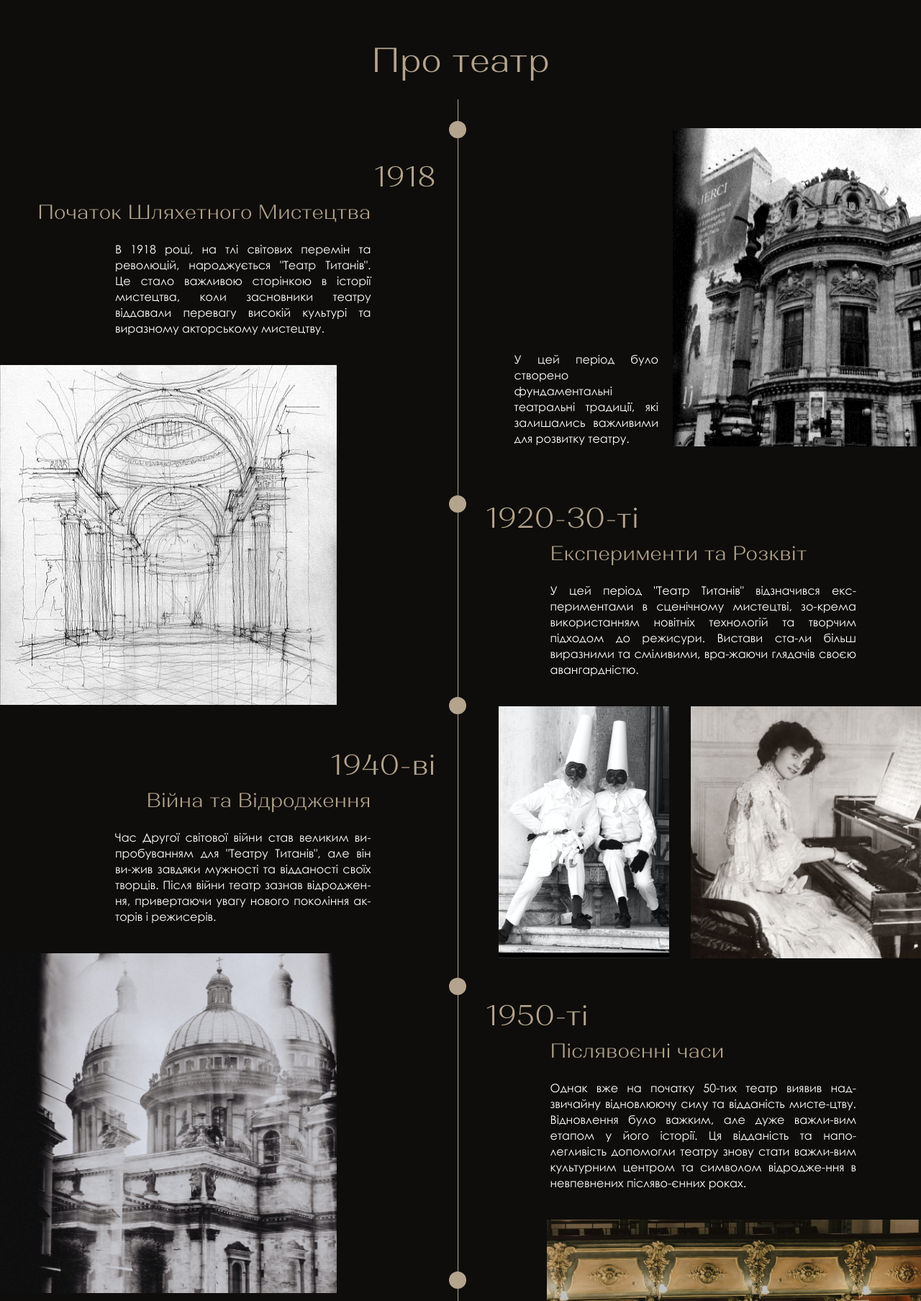
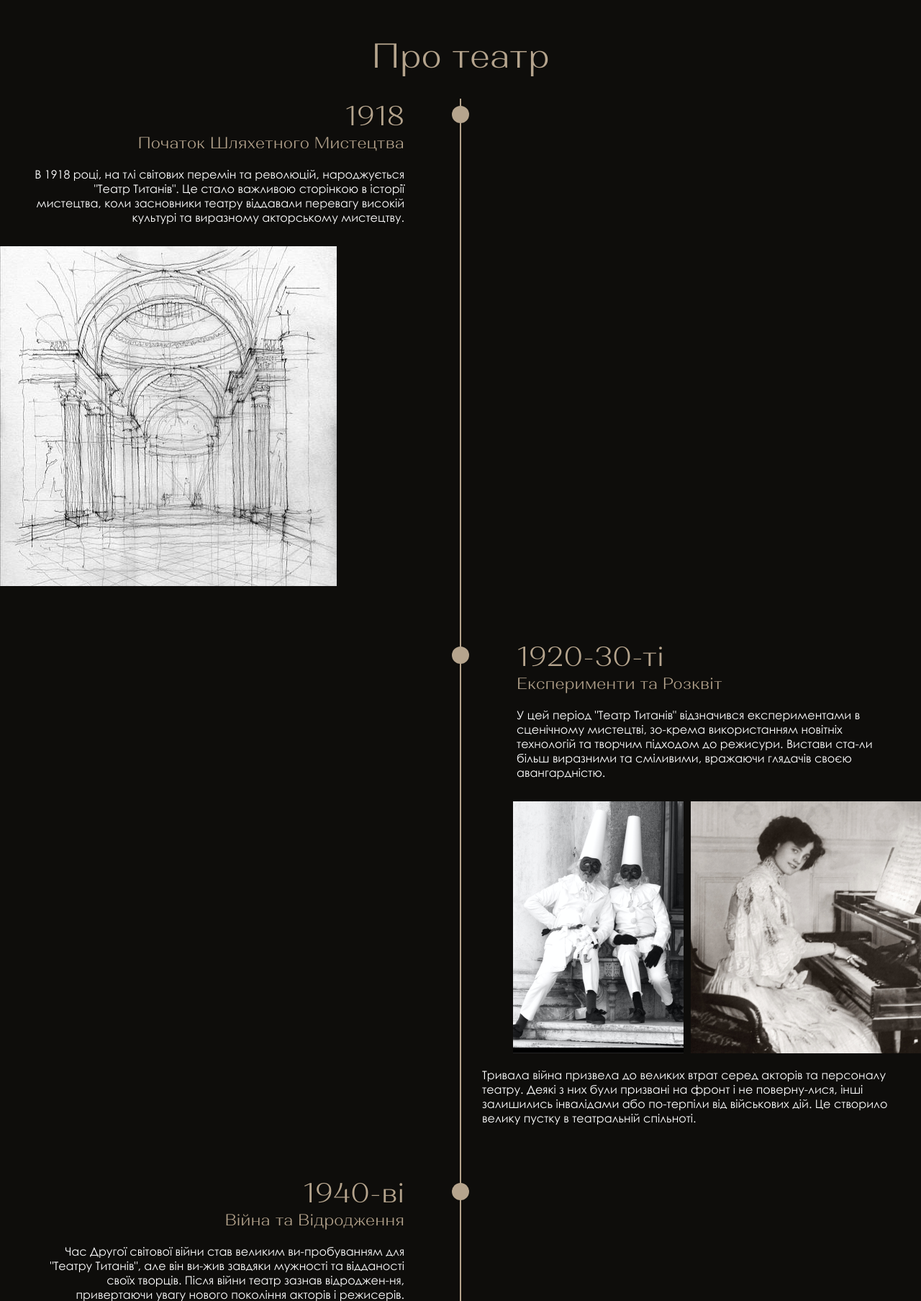
Before and after one commit to Mar4ik10/theatresiteproject, a Django app: page /abouttheatre/ in a window 1280 px wide. Shown: the part 126-1933 px from the top of the page at 72% size. Run offline with Django 4.2, Linux system fonts and the light colour scheme.

Commit message:
Create responsive abouttheatre

```diff
--- a/theatreproj/static/responsive.css
+++ b/theatreproj/static/responsive.css
@@ -20,7 +20,24 @@
   }
 }
 
-@media screen and (max-width: 660px) {
+@media screen and (max-width: 750px) {
+  .timeline-items::before {
+    left: 11px;
+  }
+
+  .timeline-items:nth-child(odd) {
+    padding-right: 0;
+    text-align: left;
+  }
+
+  .timeline-items:nth-child(odd),
+  .timeline-items:nth-child(even) {
+    padding-left: 40px;
+  }
+
+  .timeline-dot {
+    left: 0;
+  }
 }
 
 @media only screen and (max-width: 500px) {
--- a/theatreproj/static/styles.css
+++ b/theatreproj/static/styles.css
@@ -280,299 +280,100 @@ body {
 
 /*--------------------------about_theatre-------------------------------*/
 
-.text-35 {
+.about-title {
+  display: flex;
+  text-align: center;
+  justify-content: center;
+  color: #b5a48d;
   font-family: Alethia Next;
-  font-size: 48px;
+  font-size: 3rem;
   font-weight: 350;
-  line-height: 70px;
-  letter-spacing: 0em;
-  text-align: center;
-  color: #b5a48d;
-  margin-top: 20px;
 }
 
-.mainFrame {
+.timeline-items {
+  margin: auto;
+  display: flex;
+  flex-wrap: wrap;
   width: 100%;
-  height: auto;
-  display: flex;
-  margin-top: 20px;
-}
-
-.centralFrame {
-  flex-basis: 1px;
-  margin-right: 8px;
-  height: auto;
-  background: #b5a48d;
+  padding-bottom: 70px;
   position: relative;
 }
 
-.rightFrame {
-  flex: 1;
-  height: 3441px;
-  align-content: center;
+.timeline-items::before {
+  content: "";
+  position: absolute;
+  width: 2px;
+  height: 100%;
+  background-color: #b5a48d;
+  left: calc(50% - 1px);
 }
 
-.leftFrame {
-  flex: 1;
-  height: 3441px;
+.timeline-dot {
+  height: 24px;
+  width: 24px;
+  background-color: #b5a48d;
+  position: absolute;
+  left: calc(50% - 12px);
+  top: calc(10px);
+  border-radius: 50%;
 }
 
-.frame-164 {
-  display: flex;
-  flex-direction: row;
-  width: 135px;
-  height: 28px;
-  margin-left: 40%;
+.timeline-items:nth-child(1) {
+  margin-top: 30px;
 }
 
-.circle1 {
-  width: 24px;
-  height: 24px;
-  background-color: #b5a48d;
-  border-radius: 50%;
-  position: absolute;
-  top: 30px;
-  left: 50%;
-  transform: translateX(-50%);
+.timeline-items:nth-child(odd) {
+  padding-right: calc(50% + 30px);
 }
 
-.circle2 {
-  width: 24px;
-  height: 24px;
-  background-color: #b5a48d;
-  border-radius: 50%;
-  position: absolute;
-  top: 550px;
-  left: 50%;
-  transform: translateX(-50%);
+.timeline-items:nth-child(odd) {
+  text-align: right;
 }
 
-.circle3 {
-  width: 24px;
-  height: 24px;
-  background-color: #b5a48d;
-  border-radius: 50%;
-  position: absolute;
-  top: 830px;
-  left: 50%;
-  transform: translateX(-50%);
+.timeline-items:nth-child(even) {
+  padding-left: calc(50% + 30px);
+  text-align: left;
 }
 
-.circle4 {
-  width: 24px;
-  height: 24px;
-  background-color: #b5a48d;
-  border-radius: 50%;
-  position: absolute;
-  top: 1220px;
-  left: 50%;
-  transform: translateX(-50%);
-}
-
-.circle5 {
-  width: 24px;
-  height: 24px;
-  background-color: #b5a48d;
-  border-radius: 50%;
-  position: absolute;
-  top: 1628px;
-  left: 50%;
-  transform: translateX(-50%);
-}
-
-.circle6 {
-  width: 24px;
-  height: 24px;
-  background-color: #b5a48d;
-  border-radius: 50%;
-  position: absolute;
-  top: 1940px;
-  left: 50%;
-  transform: translateX(-50%);
-}
-
-.circle7 {
-  width: 24px;
-  height: 24px;
-  background-color: #b5a48d;
-  border-radius: 50%;
-  position: absolute;
-  top: 2420px;
-  left: 50%;
-  transform: translateX(-50%);
-}
-
-.part1 {
-  margin-right: 30px;
-  margin-top: 17px;
-}
-
-.part2 {
-  margin-right: 30px;
-  margin-top: 50px;
-}
-
-.part3 {
-  margin-right: 30px;
-  margin-top: 50px;
-}
-
-.part4 {
-  margin-right: 30px;
-  margin-top: 50px;
-}
-
-.text-years {
+.timeline-date {
   font-family: Alethia Next;
-  font-size: 40px;
+  font-size: 2.4rem;
   font-weight: 350;
-  line-height: 58px;
-  text-align: right;
   color: #b5a48d;
 }
 
-.text-caption {
-  font-family: Alethia Next;
-  font-size: 28px;
-  font-weight: 350;
-  line-height: 41px;
-  letter-spacing: 0em;
-  text-align: right;
-  margin-right: 90px;
-  color: #b5a48d;
+.timeline-content {
+  padding: 0 3rem;
+  margin-bottom: 30px;
 }
 
-.text-descrip {
+.timeline-caption {
+  font-family: Alethia Next;
+  font-size: 1.4rem;
+  font-weight: 350;
+  color: #b5a48d;
+  margin-bottom: 20px;
+}
+
+.timeline-descrip {
   font-family: Century Gothic;
   font-size: 16px;
   font-weight: 300;
-  line-height: 22px;
-  letter-spacing: 0em;
-  text-align: justify;
-  margin-right: 90px;
-  margin-left: 160px;
-  margin-top: 20px;
   color: #ffffff;
 }
 
-.image1 {
-  width: 468px;
-  height: 472px;
-  margin-top: 40px;
+.timeline-section img {
+  max-width: 100%;
+  height: auto;
 }
 
-.part5 {
-  margin-left: 30px;
+.about-img-right {
+  width: 100%;
 }
 
-.part5_1 {
-  display: flex;
-  flex-direction: row;
-}
-
-.part6 {
-  margin-top: 70px;
-  margin-left: 30px;
-}
-
-.part6_1 {
-  display: flex;
-  flex-direction: row;
-}
-
-.part7 {
-  margin-top: 50px;
-  margin-left: 30px;
-}
-
-.part7_1 {
-  display: flex;
-  flex-direction: row;
-}
-
-.part8 {
-  margin-top: 50px;
-  margin-left: 30px;
-}
-
-.part8_1 {
-  display: flex;
-  flex-direction: row;
-}
-
-.text-years2 {
-  font-family: Alethia Next;
-  font-size: 40px;
-  font-weight: 350;
-  line-height: 58px;
-  text-align: left;
-  color: #b5a48d;
-}
-
-.text-caption2 {
-  font-family: Alethia Next;
-  font-size: 28px;
-  font-weight: 350;
-  line-height: 41px;
-  letter-spacing: 0em;
-  text-align: left;
-  margin-left: 90px;
-  color: #b5a48d;
-}
-
-.text-descrip2 {
-  font-family: Century Gothic;
-  font-size: 16px;
-  font-weight: 300;
-  line-height: 22px;
-  text-align: justify;
-  margin-left: 90px;
-  margin-right: 90px;
-  margin-top: 20px;
-  color: #ffffff;
-}
-
-.text-descrip3 {
-  font-family: Century Gothic;
-  font-size: 16px;
-  font-weight: 300;
-  line-height: 22px;
-  text-align: justify;
-  margin-left: 40px;
-  margin-right: 20px;
-  margin-top: 350px;
-  color: #ffffff;
-}
-
-.text-descrip4 {
-  font-family: Century Gothic;
-  font-size: 16px;
-  font-weight: 300;
-  line-height: 22px;
-  text-align: justify;
-  margin-left: 90px;
-  margin-right: 90px;
-  margin-top: 30px;
-  color: #ffffff;
-}
-
-.image5 {
-  margin-top: 40px;
-}
-
-.image6 {
-  margin-top: 40px;
-  margin-left: auto;
-}
-
-.image7 {
-  margin-left: 30px;
-  margin-top: 40px;
-}
-
-.image8 {
-  margin-top: 40px;
-  margin-left: auto;
+.about-img-right img {
+  float: right;
+  padding: 0 0 20px 10px;
 }
 
 /*--------------------------select_tickets-------------------------------*/
@@ -1425,14 +1226,3 @@ input:focus ~ .highlight {
     display: none !important;
   }
 }
-
-/*  dsadadsd*/
-
-.title {
-  color: var(--beige, #b5a48d);
-  font-family: Alethia Next;
-  font-size: 48px;
-  font-style: normal;
-  font-weight: 350px;
-  line-height: normal;
-}
--- a/theatreproj/templates/abouttheatre.html
+++ b/theatreproj/templates/abouttheatre.html
@@ -1,121 +1,132 @@
 {% extends "base.html" %}{% load static %}{% block main %}
-<div class="text-35">Про театр</div>
-<div class="mainFrame">
-  <div class="rightFrame">
-    <div class="part1">
-      <div class="text-years">1918</div>
-      <div class="text-caption">Початок Шляхетного Мистецтва</div>
-      <div class="text-descrip">
+<h1 class="about-title">Про театр</h1>
+
+<section class="timeline-section">
+  <div class="timeline-items">
+    <div class="timeline-dot"></div>
+
+    <div class="timeline-content">
+      <div class="timeline-date">1918</div>
+      <h1 class="timeline-caption">Початок Шляхетного Мистецтва</h1>
+      <p class="timeline-descrip">
         В 1918 році, на тлі світових перемін та революцій, народжується "Театр
         Титанів". Це стало важливою сторінкою в історії мистецтва, коли
         засновники театру віддавали перевагу високій культурі та виразному
         акторському мистецтву.
-      </div>
-      <img src="{% static 'image1.png' %}" alt="зображення" class="image1" />
+      </p>
     </div>
-    <div class="part2">
-      <div class="text-years">1940-ві</div>
-      <div class="text-caption">Війна та Відродження</div>
-      <div class="text-descrip">
+    <div class="about-img-left">
+      <img src="{% static 'image1.png' %}" alt="зображення" />
+    </div>
+  </div>
+  <div class="timeline-items">
+    <div class="timeline-dot"></div>
+
+    <div class="timeline-content">
+      <div class="timeline-date">1920-30-ті</div>
+      <h1 class="timeline-caption">Експерименти та Розквіт</h1>
+      <p class="timeline-descrip">
+        У цей період "Театр Титанів" відзначився експериментами в сценічному
+        мистецтві, зо-крема використанням новітніх технологій та творчим
+        підходом до режисури. Вистави ста-ли більш виразними та сміливими,
+        вражаючи глядачів своєю авангардністю.
+      </p>
+    </div>
+
+    <div class="about-img-right">
+      <img src="{% static 'image7.png' %}" alt="зображення" />
+      <img src="{% static 'image6.png' %}" alt="зображення" />
+    </div>
+    <p class="timeline-descrip">
+      Тривала війна призвела до великих втрат серед акторів та персоналу театру.
+      Деякі з них були призвані на фронт і не поверну-лися, інші залишились
+      інвалідами або по-терпіли від військових дій. Це створило велику пустку в
+      театральній спільноті.
+    </p>
+  </div>
+  <div class="timeline-items">
+    <div class="timeline-dot"></div>
+    <div class="timeline-content">
+      <div class="timeline-date">1940-ві</div>
+      <h1 class="timeline-caption">Війна та Відродження</h1>
+      <p class="timeline-descrip">
         Час Другої світової війни став великим ви-пробуванням для "Театру
         Титанів", але він ви-жив завдяки мужності та відданості своїх творців.
         Після війни театр зазнав відроджен-ня, привертаючи увагу нового
-        покоління ак-торів і режисерів.
-      </div>
-      <img src="{% static 'image2.png' %}" alt="зображення" class="image1" />
+        покоління акторів і режисерів.
+      </p>
     </div>
-    <div class="part3">
-      <div class="text-years">1960-70-ті</div>
-      <div class="text-caption">Радянський Період</div>
-      <div class="text-descrip">
+    <div class="about-img-left">
+      <img src="{% static 'image2.png' %}" alt="зображення" />
+    </div>
+  </div>
+  <div class="timeline-items">
+    <div class="timeline-dot"></div>
+    <div class="timeline-content">
+      <p class="timeline-date">1950-ті</p>
+      <h1 class="timeline-caption">Післявоєнні часи</h1>
+      <p class="timeline-descrip">
+        Однак вже на початку 50-тих театр виявив надзвичайну відновлюючу силу та
+        відданість мисте-цтву. Відновлення було важким, але дуже важливим етапом
+        у його історії. Ця відданість та напо-легливість допомогли театру знову
+        стати важли-вим культурним центром та символом відродже-ння в
+        невпевнених післяво-єнних роках.
+      </p>
+    </div>
+    <div class="about-img-right">
+      <img src="{% static 'image8.png' %}" alt="зображення" />
+    </div>
+  </div>
+  <div class="timeline-items">
+    <div class="timeline-dot"></div>
+    <div class="timeline-content">
+      <p class="timeline-date">1960-70-ті</p>
+      <h1 class="timeline-caption">Радянський Період</h1>
+      <p class="timeline-descrip">
         У цей період "Театр Титанів" був вплинутий радя-нською культурною
         політикою, але зумів зберегти свою непересічність та автентичність.
         Вистави вразили аудиторію глибокими сюжетами та вра-жаючими виконаннями
         акторів.
-      </div>
-      <img src="{% static 'image3.png' %}" alt="зображення" class="image1" />
+      </p>
     </div>
-    <div class="part4">
-      <div class="text-years">2000-нині</div>
-      <div class="text-caption">Сучасність та Світові<br />Розшарування</div>
-      <div class="text-descrip">
-        У сучасний період "Театр Титанів" продовжує диву-вати та надихати
-        глядачів із своєю вишуканістю та сучасним підходом до театрального
-        мистецтва. Він залишається символом культурної спадщини та прагне долати
-        географічні межі, взаємодіючи з митцями та аудиторією з усього світу.
-      </div>
-      <img src="{% static 'image4.png' %}" alt="зображення" class="image1" />
+    <div class="about-img-left">
+      <img src="{% static 'image3.png' %}" alt="зображення" />
     </div>
   </div>
-  <div class="centralFrame">
-    <div class="circle1"></div>
-    <div class="circle2"></div>
-    <div class="circle3"></div>
-    <div class="circle4"></div>
-    <div class="circle5"></div>
-    <div class="circle6"></div>
-    <div class="circle7"></div>
-  </div>
-  <div class="leftFrame">
-    <div class="part5">
-      <div class="part5_1">
-        <div class="text-descrip3">
-          У цей період було створено фундаментальні театральні традиції, які
-          залишались важливими для розвитку театру.
-        </div>
-        <img src="{% static 'image5.png' %}" alt="зображення" class="image5" />
-      </div>
-    </div>
-    <div class="part6">
-      <div class="text-years2">1920-30-ті</div>
-      <div class="text-caption2">Експерименти та Розквіт</div>
-      <div class="text-descrip2">
-        У цей період "Театр Титанів" відзначився екс-периментами в сценічному
-        мистецтві, зо-крема використанням новітніх технологій та творчим
-        підходом до режисури. Вистави ста-ли більш виразними та сміливими,
-        вра-жаючи глядачів своєю авангардністю.
-      </div>
-      <div class="part6_1">
-        <img src="{% static 'image6.png' %}" alt="зображення" class="image6" />
-        <img src="{% static 'image7.png' %}" alt="зображення" class="image7" />
-      </div>
-    </div>
-    <div class="part7">
-      <div class="text-years2">1950-ті</div>
-      <div class="text-caption2">Післявоєнні часи</div>
-      <div class="text-descrip2">
-        Однак вже на початку 50-тих театр виявив над-звичайну відновлюючу силу
-        та відданість мисте-цтву. Відновлення було важким, але дуже важли-вим
-        етапом у його історії. Ця відданість та напо-легливість допомогли театру
-        знову стати важли-вим культурним центром та символом відродже-ння в
-        невпевнених післяво-єнних роках.
-      </div>
-      <div class="part7_1">
-        <img src="{% static 'image8.png' %}" alt="зображення" class="image6" />
-      </div>
-    </div>
-    <div class="part8">
-      <div class="text-years2">1980-90-ті</div>
-      <div class="text-caption2">Гласність та Творча Свобода</div>
-      <div class="text-descrip2">
+  <div class="timeline-items">
+    <div class="timeline-dot"></div>
+    <div class="timeline-content">
+      <p class="timeline-date">1980-90-ті</p>
+      <h1 class="timeline-caption">Гласність та Творча Свобода</h1>
+      <p class="timeline-descrip">
         З кінця 1980-х років "Театр Титанів" знову став символом творчої свободи
         та гласності. Театра-льні вистави відзначилися відвертістю та
         актуа-льністю сюжетів, що відображали соціокультурні зміни та дискусії
         того часу. У творчості театру виділялися сміливі експерименти з формами
         і жанрами, що сприяли появі нових інноваційних підходів до театрального
         мистецтва та залученню молодого покоління артистів та глядачів.
-      </div>
-      <div class="part7_1">
-        <img src="{% static 'image9.png' %}" alt="зображення" class="image6" />
-      </div>
-      <div class="text-descrip4">
-        За багато віків існування "Театр Титанів" став відомим не лише своїми
-        вражаючими виста-вами, але й символом мистецької стійкості і
-        інноваційного духу. Наша історія є частиною всесвітнього дороговказу
-        мистецтва, і ми го-рді продовжувати цей захоплюючий шлях разом з вами.
-      </div>
+      </p>
+    </div>
+    <div class="about-img-right">
+      <img src="{% static 'image9.png' %}" alt="зображення" />
     </div>
   </div>
-</div>
+  <div class="timeline-items">
+    <div class="timeline-dot"></div>
+    <div class="timeline-content">
+      <p class="timeline-date">2000-нині:</p>
+      <h1 class="timeline-caption">Сучасність та Світові Розшарування</h1>
+      <p class="timeline-descrip">
+        У сучасний період "Театр Титанів" продовжує диву-вати та надихати
+        глядачів із своєю вишуканістю та сучасним підходом до театрального
+        мистецтва. Він залишається символом культурної спадщини та прагне долати
+        географічні межі, взаємодіючи з митцями та аудиторією з усього світу.
+      </p>
+    </div>
+    <div class="about-img-left">
+      <img src="{% static 'image4.png' %}" alt="зображення" />
+    </div>
+  </div>
+</section>
 
 {% endblock %}
```
Also changed, not shown: theatreproj/public/theatreimages/photo_2022-02-18_19-13-28.jpg (deleted).
